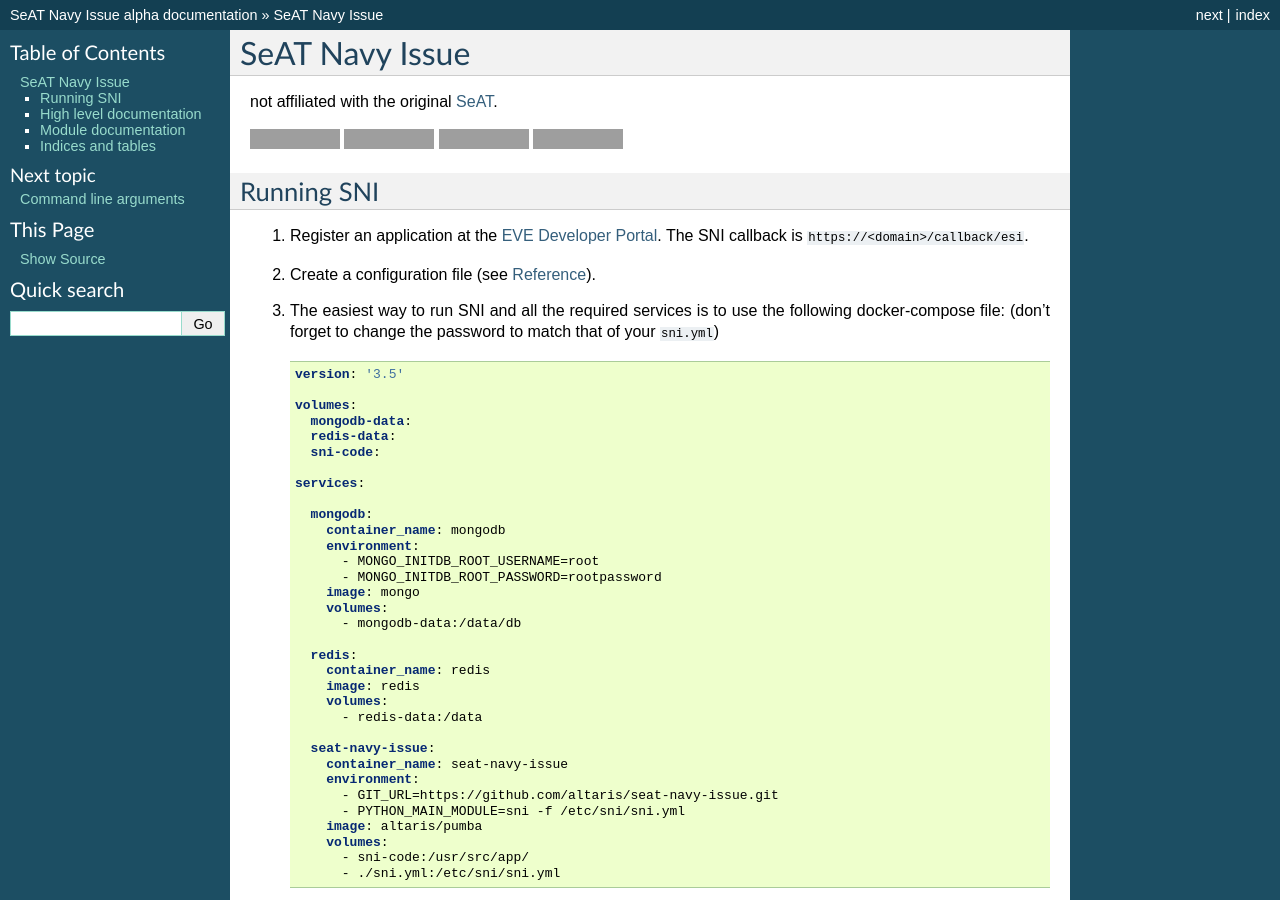
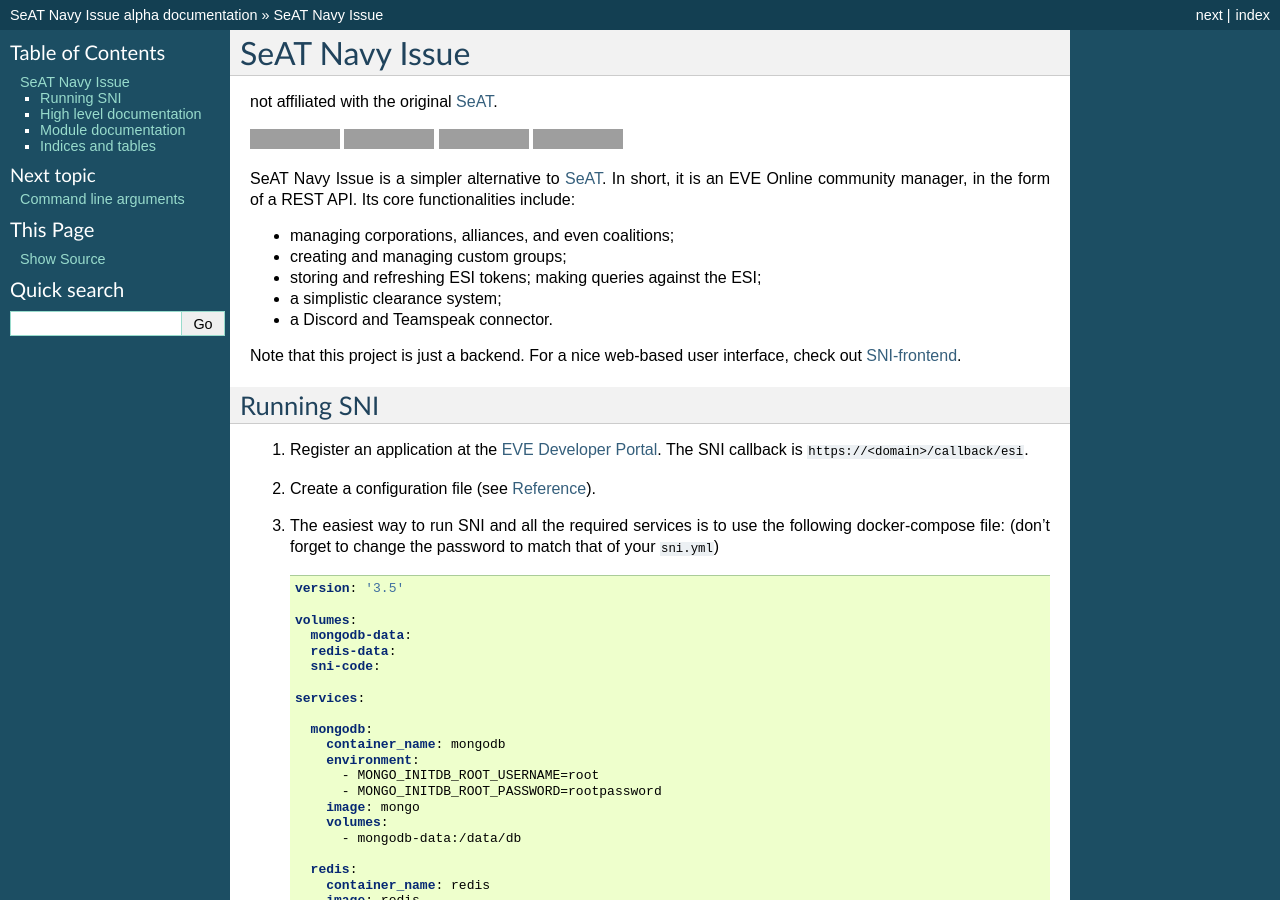
Before and after one commit to r0kym/seat-navy-issue, a Sphinx documentation site: the page built from docs/index.rst, in a window 1280 px wide and 900 px high. Built offline with Sphinx 7.4.7, drawn with Linux system fonts in a browser that asks for light colours; grey boxes are pictures that could not be loaded.

Commit message:
Presentation text

```diff
--- a/docs/index.rst
+++ b/docs/index.rst
@@ -17,6 +17,20 @@ not affiliated with the original `SeAT <https://github.com/eveseat/seat>`_.
 .. image:: https://badgen.net/badge/license/MIT/blue
    :target: https://choosealicense.com/licenses/mit/
    :alt: MIT License
+
+
+SeAT Navy Issue is a simpler alternative to `SeAT
+<https://github.com/eveseat/seat>`_. In short, it is an EVE Online community
+manager, in the form of a REST API. Its core functionalities include:
+
+* managing corporations, alliances, and even coalitions;
+* creating and managing custom groups;
+* storing and refreshing ESI tokens; making queries against the ESI;
+* a simplistic clearance system;
+* a Discord and Teamspeak connector.
+
+Note that this project is just a backend. For a nice web-based user interface,
+check out `SNI-frontend <https://github.com/r0kym/SNI-frontend>`_.
 
 
 Running SNI
```
Also changed, not shown: README.md (+13 -0 lines), docs/api.rst (+6 -6 lines).
